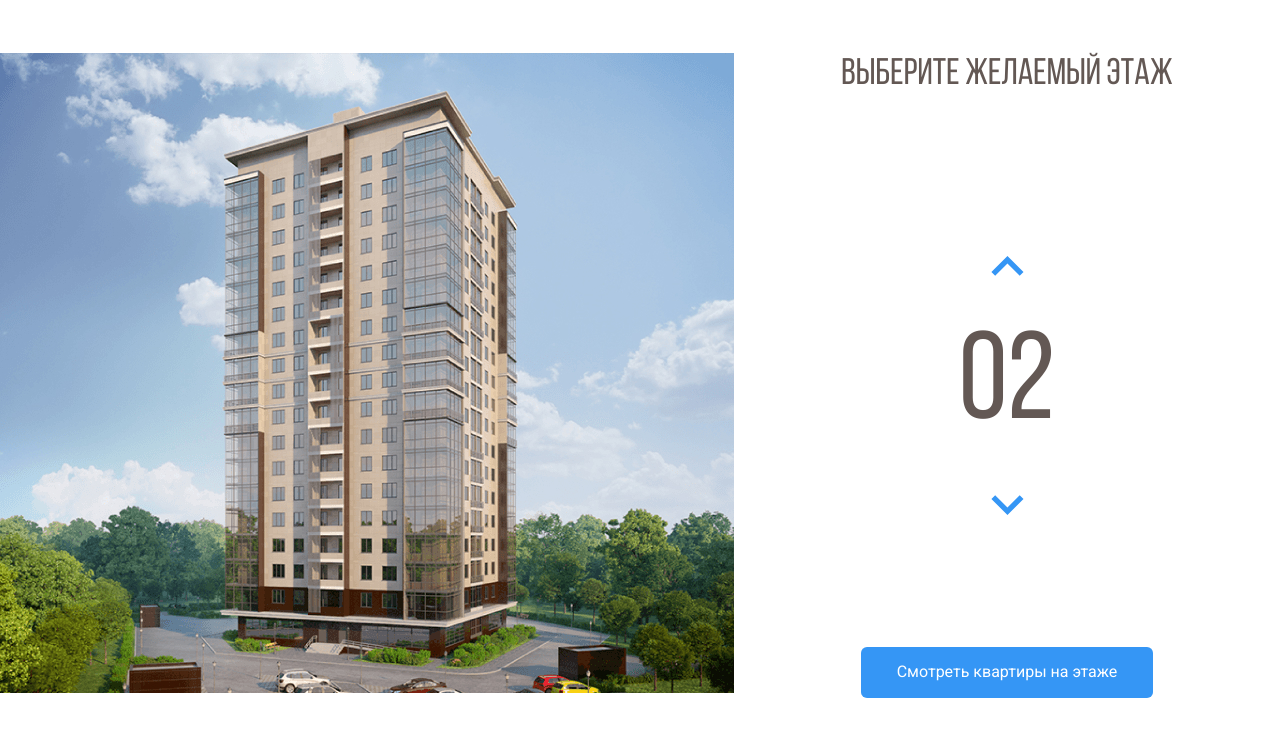
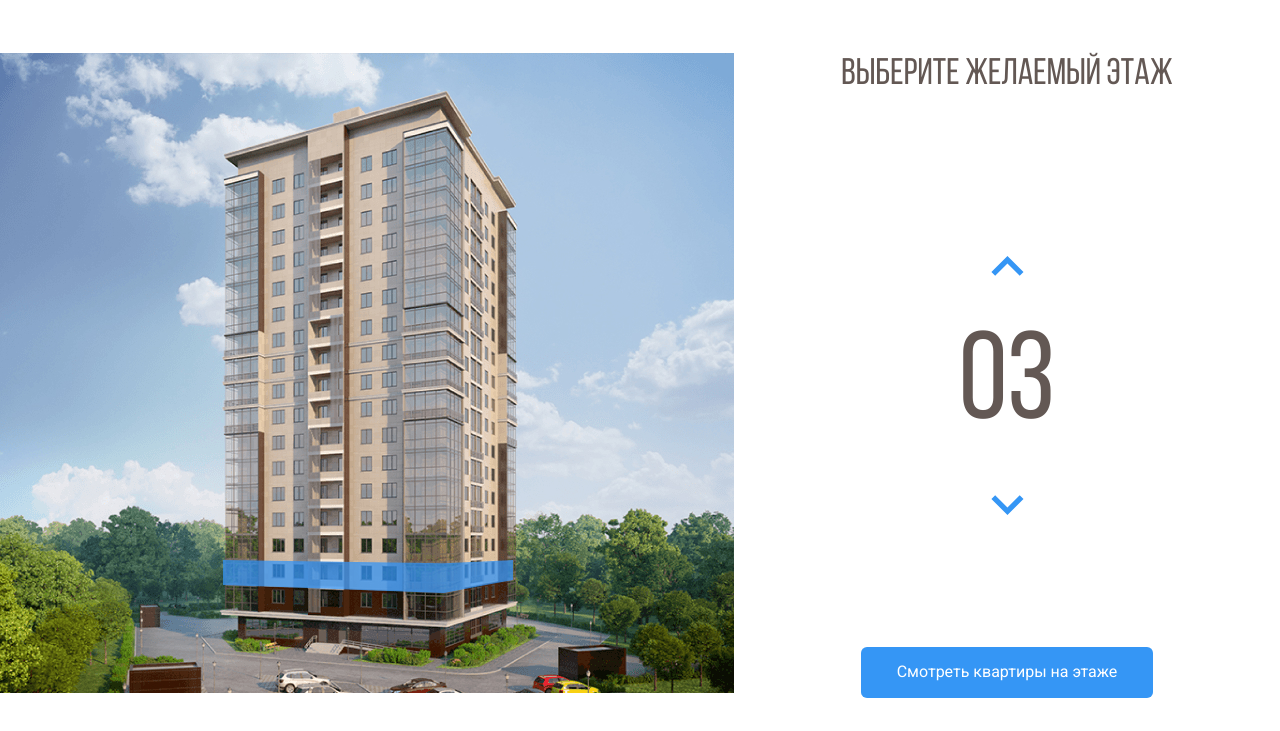
Before and after one commit to Alexey917/Melody, a plain HTML site: page index.html in a window 1280 px wide. Both pictures are taken after a click on the button 1007 px from the left and 337 px from the top of the page. Shown: the part 69-800 px from the top of the page. Drawn offline with nearby package versions, Linux system fonts and the light colour scheme.

Commit message:
Add files via upload

```diff
--- a/css/style.css
+++ b/css/style.css
@@ -8,10 +8,10 @@
   font-display: swap;
 }
 
-
 * {
   box-sizing: border-box;
 }
+
 body {
   font-family: 'Roboto', sans-serif;
 }
@@ -93,6 +93,10 @@ body {
   opacity: 1;
 }
 
+path.current-floor {
+  opacity: 1;
+}
+
 .counter-group {
   display: flex;
   flex-direction: column;
--- a/index.html
+++ b/index.html
@@ -52,23 +52,23 @@
           </pattern>
           <image id="image0" width="740" height="640" xlink:href="img/home.jpg"/>
           </defs>
-          <path d="M222 533L442.8 541L512 527.3V549L443.5 568.7L222 557.7V533Z" fill="#3595F6" fill-opacity="0.75"/>
-          <path d="M223 532V507L443.3 510.3L513 507V527L443.7 540L223 532Z" fill="#3595F6" fill-opacity="0.75"/>
-          <path d="M223 506V481H444H513V504L445 511L223 506Z" fill="#3595F6" fill-opacity="0.75"/>
-          <path d="M223 482V457L444.3 453.3L512 460V482H444" fill="#3595F6" fill-opacity="0.75"/>
-          <path d="M223 456V430L444.5 426.7L513 437.7V459L444 452.3L223 456Z" fill="#3595F6" fill-opacity="0.75"/>
-          <path d="M222 429V405.3L443 393L514 416V437.3L443 425L222 429Z" fill="#3595F6" fill-opacity="0.75"/>
-          <path d="M222 407V382L444.2 365.7L514 394.3V415L443.7 393.3L222 407Z" fill="#3595F6" fill-opacity="0.75"/>
-          <path d="M222 382V357L444.5 336.7L514 373.3V394L442 365.3L222 382Z" fill="#3595F6" fill-opacity="0.75"/>
-          <path d="M222 356V332L445 307.3L514 351.3V373L444.7 335L222 356Z" fill="#3595F6" fill-opacity="0.75"/>
-          <path d="M222 331V307L444.5 278.3L514 329.3V350L443.7 307.7L222 331Z" fill="#3595F6" fill-opacity="0.75"/>
-          <path d="M221 307V283L443.3 250L514 309.3V329L444 278.3L221 307Z" fill="#3595F6" fill-opacity="0.75"/>
-          <path d="M222 282V258L443.2 223L513 287V308L444.3 249.7L222 282Z" fill="#3595F6" fill-opacity="0.75"/>
-          <path d="M222 258V233L444.3 195L513 265.3V286L444 222L222 258Z" fill="#3595F6" fill-opacity="0.75"/>
-          <path d="M222 232V207L442.8 163.3L513 242.3V265L444 191.7L222 232Z" fill="#3595F6" fill-opacity="0.75"/>
-          <path d="M223 208V183L443 135L513 220V243L442.3 163.7L223 208Z" fill="#3595F6" fill-opacity="0.75"/>
-          <path d="M222 183V158L441.8 106L513 198.3V221L443.3 134.7L222 183Z" fill="#3595F6" fill-opacity="0.75"/>
-          <path d="M222 158V132L444 75.3L513 177V198L443.7 106.3L222 158Z" fill="#3595F6" fill-opacity="0.75"/>
+          <path data-floor="02" d="M222 533L442.8 541L512 527.3V549L443.5 568.7L222 557.7V533Z" fill="#3595F6" fill-opacity="0.75"/>
+          <path data-floor="03" d="M223 532V507L443.3 510.3L513 507V527L443.7 540L223 532Z" fill="#3595F6" fill-opacity="0.75"/>
+          <path data-floor="04" d="M223 506V481H444H513V504L445 511L223 506Z" fill="#3595F6" fill-opacity="0.75"/>
+          <path data-floor="05" d="M223 482V457L444.3 453.3L512 460V482H444" fill="#3595F6" fill-opacity="0.75"/>
+          <path data-floor="06" d="M223 456V430L444.5 426.7L513 437.7V459L444 452.3L223 456Z" fill="#3595F6" fill-opacity="0.75"/>
+          <path data-floor="07" d="M222 429V405.3L443 393L514 416V437.3L443 425L222 429Z" fill="#3595F6" fill-opacity="0.75"/>
+          <path data-floor="08" d="M222 407V382L444.2 365.7L514 394.3V415L443.7 393.3L222 407Z" fill="#3595F6" fill-opacity="0.75"/>
+          <path data-floor="09" d="M222 382V357L444.5 336.7L514 373.3V394L442 365.3L222 382Z" fill="#3595F6" fill-opacity="0.75"/>
+          <path data-floor="10" d="M222 356V332L445 307.3L514 351.3V373L444.7 335L222 356Z" fill="#3595F6" fill-opacity="0.75"/>
+          <path data-floor="11" d="M222 331V307L444.5 278.3L514 329.3V350L443.7 307.7L222 331Z" fill="#3595F6" fill-opacity="0.75"/>
+          <path data-floor="12" d="M221 307V283L443.3 250L514 309.3V329L444 278.3L221 307Z" fill="#3595F6" fill-opacity="0.75"/>
+          <path data-floor="13" d="M222 282V258L443.2 223L513 287V308L444.3 249.7L222 282Z" fill="#3595F6" fill-opacity="0.75"/>
+          <path data-floor="14" d="M222 258V233L444.3 195L513 265.3V286L444 222L222 258Z" fill="#3595F6" fill-opacity="0.75"/>
+          <path data-floor="15" d="M222 232V207L442.8 163.3L513 242.3V265L444 191.7L222 232Z" fill="#3595F6" fill-opacity="0.75"/>
+          <path data-floor="16" d="M223 208V183L443 135L513 220V243L442.3 163.7L223 208Z" fill="#3595F6" fill-opacity="0.75"/>
+          <path data-floor="17" d="M222 183V158L441.8 106L513 198.3V221L443.3 134.7L222 183Z" fill="#3595F6" fill-opacity="0.75"/>
+          <path data-floor="18" d="M222 158V132L444 75.3L513 177V198L443.7 106.3L222 158Z" fill="#3595F6" fill-opacity="0.75"/>
           </svg>
       </div>
       <div class="main-info">
@@ -86,7 +86,10 @@
       </div>
     </main>
     <!-- /.main -->
-
+    <script src="https://code.jquery.com/jquery-3.6.0.min.js"
+    integrity="sha256-/xUj+3OJU5yExlq6GSYGSHk7tPXikynS7ogEvDej/m4="
+    crossorigin="anonymous"></script>
+    <script src="js/main.js"></script>
   </body>
 
 </html>
--- /dev/null
+++ b/js/main.js
@@ -0,0 +1,38 @@
+$(document).ready(function () {
+  var currentFloor = 2;  //переменная, где хранится текущий этаж
+  var floorPath = $(".home-image path") //каждый отдельный этаж в SVG
+  var counterUP = $(".counter-up");  /*кнопка увеличение этажа*/
+  var counterDown = $(".counter-down");  /*кнопка уменьшения этажа*/
+
+
+  //функция при наведении мышью на этаж
+  floorPath.on("mouseover", function () {
+    floorPath.removeClass("current-floor");  //удаляем активный класс у этажей
+    currentFloor = $(this).attr("data-floor"); //получаем значение текущего этажа
+    $(".counter").text(currentFloor); //записываем значение этажа в счетчик справа
+  });
+
+  //отслеживаем клик по кнопке вверх
+  counterUP.on("click", function () {
+  //проверяем значение этажа, оно не должно быть больше 18
+  if(currentFloor < 18) {
+      currentFloor++; //прибавляем один этаж
+    usCurrentFloor = currentFloor.toLocaleString('en-US', {minimumIntegerDigits: 2, useGrouping: false});
+    //форматируем переменную с этажом, чтобы было 01 а не 1
+    $(".counter").text(usCurrentFloor); //записываем значение этажа в счетчик справа
+    floorPath.removeClass("current-floor"); //удаляем активный класс у этажей
+    $(`[data-floor=${usCurrentFloor}]`).toggleClass("current-floor");
+    //подсвечиваем текущий этаж
+  }
+});
+
+  counterDown.on("click", function () {
+  if(currentFloor > 2) {
+      currentFloor--;
+    usCurrentFloor = currentFloor.toLocaleString('en-US', {minimumIntegerDigits: 2, useGrouping: false});
+    $(".counter").text(usCurrentFloor);
+    floorPath.removeClass("current-floor");
+    $(`[data-floor=${usCurrentFloor}]`).toggleClass("current-floor");
+  }
+});
+});
```
